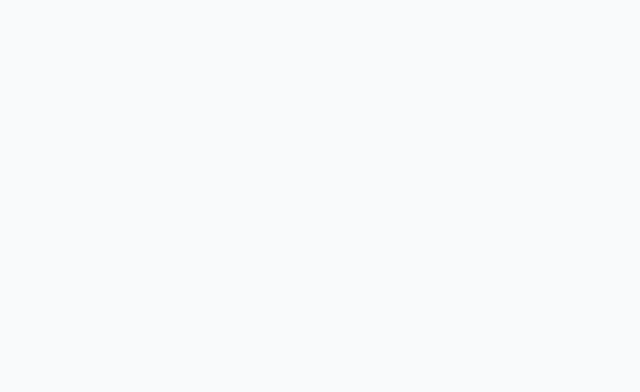
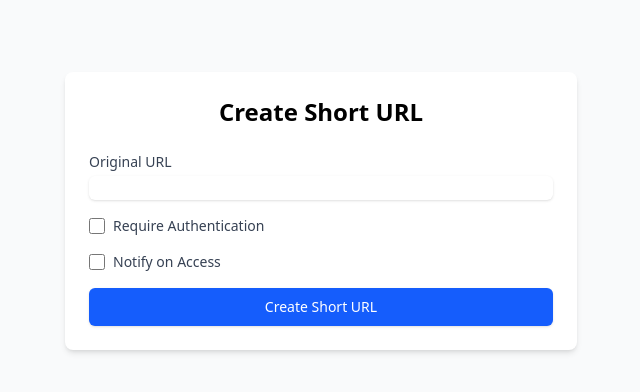
Before and after one commit to viditagrawal56/url-shortner, a React (Vite) app in the folder client/: page /create in a window 1280 px wide. Before the commit this address had no page. Shown: the top 392 px of the page, without its empty margins (319-959 px from the left). Built offline with nearby package versions, Linux system fonts and the light colour scheme; sample sign-in values are in the browser's storage.

Commit message:
feat: added create url page

```diff
--- a/client/src/App.tsx
+++ b/client/src/App.tsx
@@ -6,6 +6,7 @@ import Register from "./pages/Register";
 import ProtectedRoute from "./components/ProtectedRoutes";
 import Dashboard from "./pages/Dashboard";
 import { ToastContainer } from "react-toastify";
+import CreateURL from "./pages/CreateURL";
 
 function App() {
   return (
@@ -26,6 +27,14 @@ function App() {
                     </ProtectedRoute>
                   }
                 />
+                <Route
+                  path="/create"
+                  element={
+                    <ProtectedRoute>
+                      <CreateURL />
+                    </ProtectedRoute>
+                  }
+                />
               </Routes>
             </main>
             <ToastContainer position="bottom-right" />
--- a/client/src/context/AuthContext.tsx
+++ b/client/src/context/AuthContext.tsx
@@ -19,7 +19,7 @@ export function AuthProvider({ children }: { children: React.ReactNode }) {
   const [token, setToken] = useState<string | null>(() =>
     localStorage.getItem("token")
   );
-
+  console.log(token);
   const login = (newToken: string) => {
     localStorage.setItem("token", newToken);
     setToken(newToken);
--- /dev/null
+++ b/client/src/pages/CreateURL.tsx
@@ -0,0 +1,126 @@
+import { useState, FormEvent } from "react";
+import { useNavigate } from "react-router-dom";
+import { useAuth } from "../context/AuthContext";
+import { toast } from "react-toastify";
+
+export default function CreateURL() {
+  const [originalUrl, setOriginalUrl] = useState("");
+  const [requiresAuth, setRequiresAuth] = useState(false);
+  const [notifyOnAccess, setNotifyOnAccess] = useState(false);
+  const [authorizedEmails, setAuthorizedEmails] = useState("");
+  const [loading, setLoading] = useState(false);
+
+  const navigate = useNavigate();
+  const { token } = useAuth();
+
+  const handleSubmit = async (e: FormEvent) => {
+    e.preventDefault();
+    setLoading(true);
+
+    try {
+      const response = await fetch("http://localhost:8080/urls", {
+        method: "POST",
+        headers: {
+          "Content-Type": "application/json",
+          Authorization: `Bearer ${token}`,
+        },
+        body: JSON.stringify({
+          original_url: originalUrl,
+          options: {
+            requires_auth: requiresAuth,
+            notify_on_access: notifyOnAccess,
+            authorized_emails: requiresAuth
+              ? authorizedEmails.split(",").map((email) => email.trim())
+              : [],
+          },
+        }),
+      });
+
+      const data = await response.json();
+
+      if (!response.ok) {
+        throw new Error(data.message || "Failed to create short URL");
+      }
+
+      toast.success("URL shortened successfully!");
+      navigate("/dashboard");
+    } catch (error) {
+      toast.error(
+        error instanceof Error ? error.message : "Failed to create short URL"
+      );
+    } finally {
+      setLoading(false);
+    }
+  };
+
+  return (
+    <div className="max-w-lg mx-auto mt-10 p-6 bg-white rounded-lg shadow-md">
+      <h2 className="text-2xl font-bold mb-6 text-center">Create Short URL</h2>
+      <form onSubmit={handleSubmit} className="space-y-4">
+        <div>
+          <label className="block text-sm font-medium text-gray-700">
+            Original URL
+          </label>
+          <input
+            type="url"
+            value={originalUrl}
+            onChange={(e) => setOriginalUrl(e.target.value)}
+            className="mt-1 block w-full rounded-md border-gray-300 shadow-sm focus:border-blue-500 focus:ring-blue-500"
+            required
+          />
+        </div>
+
+        <div className="flex items-center">
+          <input
+            type="checkbox"
+            id="requiresAuth"
+            checked={requiresAuth}
+            onChange={(e) => setRequiresAuth(e.target.checked)}
+            className="h-4 w-4 text-blue-600 focus:ring-blue-500 border-gray-300 rounded"
+          />
+          <label htmlFor="requiresAuth" className="ml-2 text-sm text-gray-700">
+            Require Authentication
+          </label>
+        </div>
+
+        {requiresAuth && (
+          <div>
+            <label className="block text-sm font-medium text-gray-700">
+              Authorized Emails (comma-separated)
+            </label>
+            <input
+              type="text"
+              value={authorizedEmails}
+              onChange={(e) => setAuthorizedEmails(e.target.value)}
+              className="mt-1 block w-full rounded-md border-gray-300 shadow-sm focus:border-blue-500 focus:ring-blue-500"
+            />
+          </div>
+        )}
+
+        <div className="flex items-center">
+          <input
+            type="checkbox"
+            id="notifyOnAccess"
+            checked={notifyOnAccess}
+            onChange={(e) => setNotifyOnAccess(e.target.checked)}
+            className="h-4 w-4 text-blue-600 focus:ring-blue-500 border-gray-300 rounded"
+          />
+          <label
+            htmlFor="notifyOnAccess"
+            className="ml-2 text-sm text-gray-700"
+          >
+            Notify on Access
+          </label>
+        </div>
+
+        <button
+          type="submit"
+          disabled={loading}
+          className="w-full py-2 px-4 border border-transparent rounded-md shadow-sm text-sm font-medium text-white bg-blue-600 hover:bg-blue-700 focus:outline-none focus:ring-2 focus:ring-offset-2 focus:ring-blue-500 disabled:opacity-50"
+        >
+          {loading ? "Creating..." : "Create Short URL"}
+        </button>
+      </form>
+    </div>
+  );
+}
--- a/client/src/pages/Dashboard.tsx
+++ b/client/src/pages/Dashboard.tsx
@@ -1,5 +1,5 @@
 import React, { useState, useEffect } from "react";
-import { Link } from "react-router-dom";
+import { Link, useNavigate } from "react-router-dom";
 import { useAuth } from "../context/AuthContext";
 
 interface URL {
@@ -14,6 +14,7 @@ const Dashboard: React.FC = () => {
   const [loading, setLoading] = useState(true);
   const [error, setError] = useState<string | null>(null);
   const { token } = useAuth();
+  const navigate = useNavigate();
 
   useEffect(() => {
     fetchUrls();
@@ -21,12 +22,16 @@ const Dashboard: React.FC = () => {
 
   const fetchUrls = async () => {
     try {
-      console.log(token);
       const response = await fetch("http://localhost:8080/urls", {
         headers: {
           Authorization: `Bearer ${token}`,
         },
       });
+
+      // if token is expired or user is unauthorized
+      if (response.status == 401) {
+        navigate("/login");
+      }
 
       const data = await response.json();
       if (data.success != true) {
--- a/client/src/pages/Login.tsx
+++ b/client/src/pages/Login.tsx
@@ -28,7 +28,7 @@ export default function Login() {
       if (!response.ok) {
         throw new Error(data.message || "Login failed");
       }
-
+      console.log(data.data);
       login(data.data.token);
       toast.success("Logged in successfully!");
       navigate("/dashboard");
```
